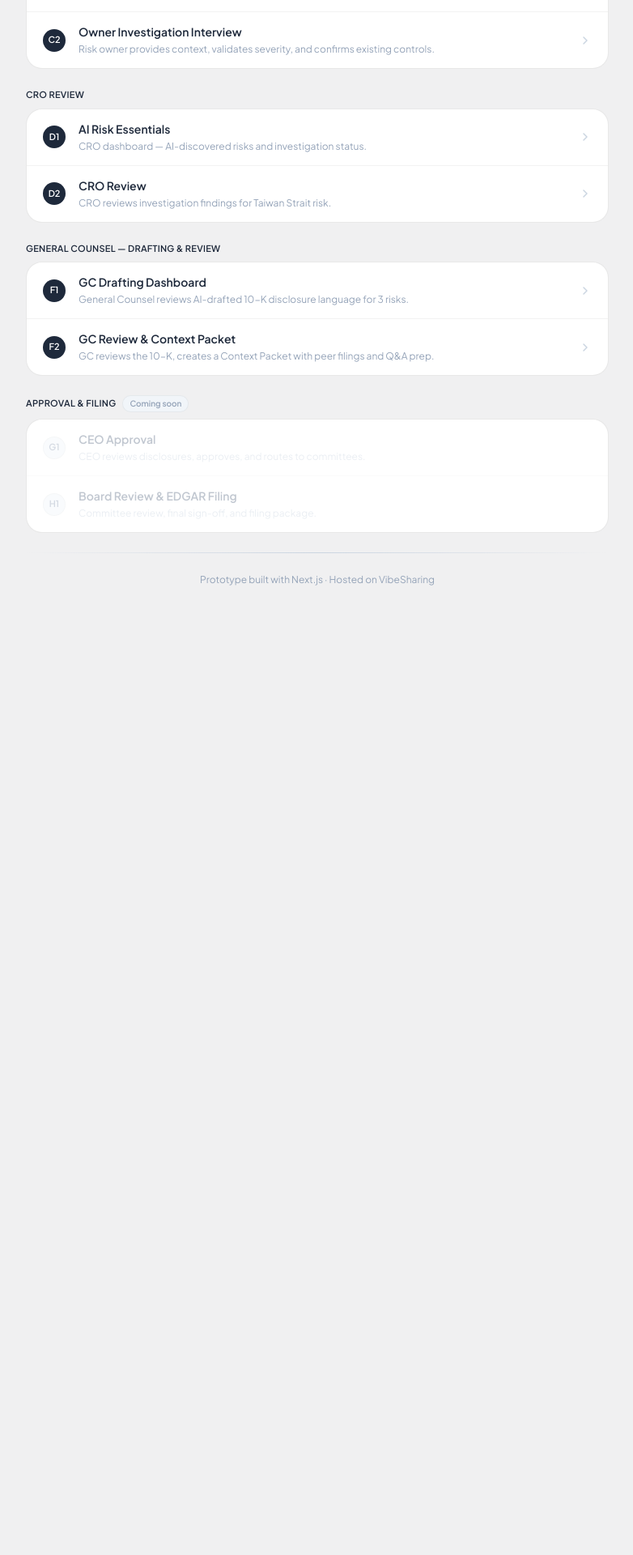
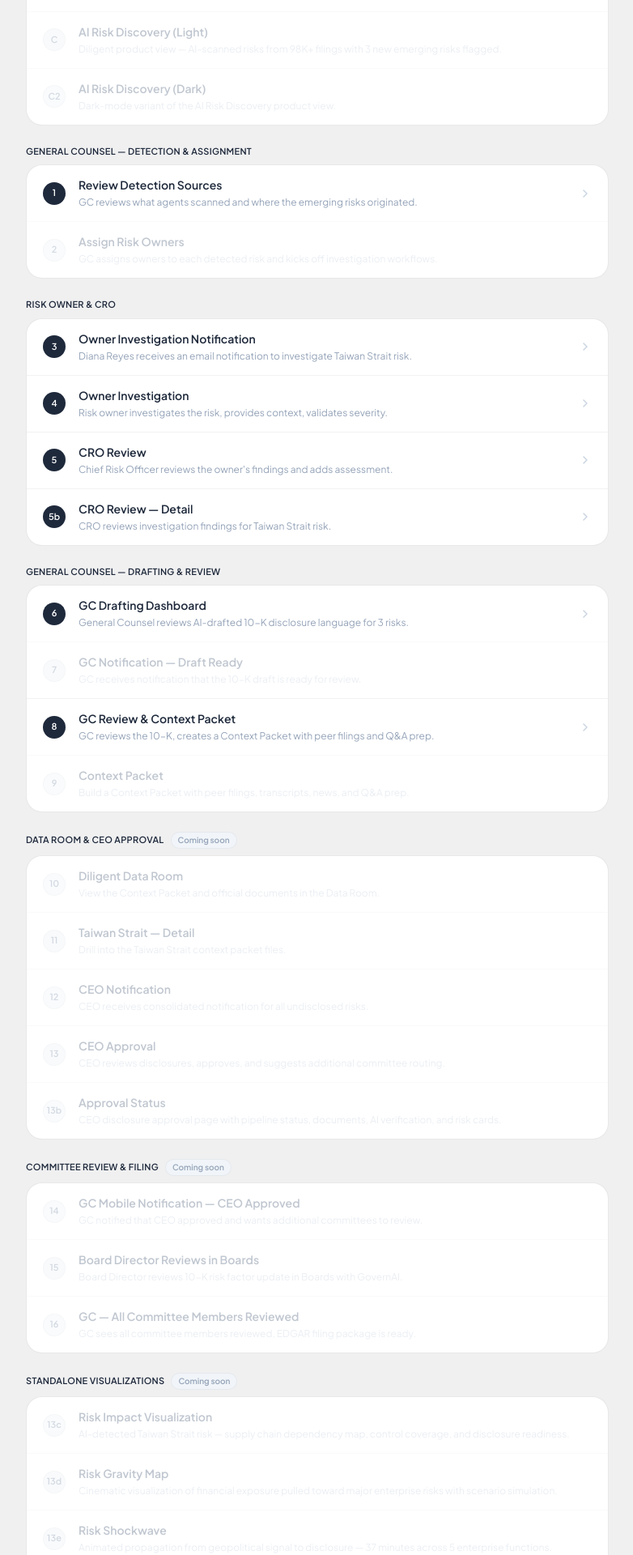
Before and after one commit to vibesharing-prototypes/daniel-erg-v3, a Next.js app: page / in a window 1280 px wide. Shown: the part 520-2440 px from the top of the page at 81% size, without its empty margins (248-1030 px from the left). Before the commit the page ends 1285 px from the top, so only its background shows below. Built offline with nearby package versions, Linux system fonts and the light colour scheme.

Commit message:
Update Prototype Index to match full V2 flow — 7 sections, missing steps disabled

```diff
--- a/app/page.tsx
+++ b/app/page.tsx
@@ -23,12 +23,26 @@ type Section = {
 
 const sections: Section[] = [
   {
-    heading: "GRC Command Center",
+    heading: "Entry Points",
     steps: [
       {
-        id: "B1",
+        id: "A",
+        title: "Boards Home (Near-Term Vision)",
+        description: "GC opens the standard Boards system enhanced with the GRC Command Center panel.",
+        href: "/superhero/boards-home",
+        enabled: false,
+      },
+      {
+        id: "A2",
+        title: "Boards Home — Dark",
+        description: "Dark-mode variant of the Boards system with GRC Command Center panel.",
+        href: "/superhero/boards-dark",
+        enabled: false,
+      },
+      {
+        id: "B",
         title: "GRC Command Center",
-        description: "Agents detect emerging risks, GC assigns owners in one step.",
+        description: "GC opens the full GRC Command Center — agents have detected emerging risks.",
         href: "/gc-commandcenter",
         enabled: true,
       },
@@ -39,40 +53,68 @@ const sections: Section[] = [
         href: "/gc-commandcenter/status",
         enabled: true,
       },
+      {
+        id: "C",
+        title: "AI Risk Discovery (Light)",
+        description: "Diligent product view — AI-scanned risks from 98K+ filings with 3 new emerging risks flagged.",
+        href: "/superhero/risk-discovery",
+        enabled: false,
+      },
+      {
+        id: "C2",
+        title: "AI Risk Discovery (Dark)",
+        description: "Dark-mode variant of the AI Risk Discovery product view.",
+        href: "/superhero/risk-discovery-dark",
+        enabled: false,
+      },
     ],
   },
   {
-    heading: "Risk Owner Investigation",
+    heading: "General Counsel — Detection & Assignment",
     steps: [
       {
-        id: "C1",
-        title: "Owner Notification",
-        description: "Risk owner receives notification to begin investigation.",
+        id: "1",
+        title: "Review Detection Sources",
+        description: "GC reviews what agents scanned and where the emerging risks originated.",
+        href: "/gc-commandcenter/gc-drafting",
+        enabled: true,
+      },
+      {
+        id: "2",
+        title: "Assign Risk Owners",
+        description: "GC assigns owners to each detected risk and kicks off investigation workflows.",
+        href: "/superhero/coordinator",
+        enabled: false,
+      },
+    ],
+  },
+  {
+    heading: "Risk Owner & CRO",
+    steps: [
+      {
+        id: "3",
+        title: "Owner Investigation Notification",
+        description: "Diana Reyes receives an email notification to investigate Taiwan Strait risk.",
         href: "/gc-commandcenter/owner-investigation/notification?risk=taiwan&owner=diana-reyes",
         enabled: true,
       },
       {
-        id: "C2",
-        title: "Owner Investigation Interview",
-        description: "Risk owner provides context, validates severity, and confirms existing controls.",
+        id: "4",
+        title: "Owner Investigation",
+        description: "Risk owner investigates the risk, provides context, validates severity.",
         href: "/gc-commandcenter/owner-investigation?risk=taiwan&owner=diana-reyes",
         enabled: true,
       },
-    ],
-  },
-  {
-    heading: "CRO Review",
-    steps: [
       {
-        id: "D1",
-        title: "AI Risk Essentials",
-        description: "CRO dashboard — AI-discovered risks and investigation status.",
+        id: "5",
+        title: "CRO Review",
+        description: "Chief Risk Officer reviews the owner's findings and adds assessment.",
         href: "/gc-commandcenter/cro-review",
         enabled: true,
       },
       {
-        id: "D2",
-        title: "CRO Review",
+        id: "5b",
+        title: "CRO Review — Detail",
         description: "CRO reviews investigation findings for Taiwan Strait risk.",
         href: "/gc-commandcenter/cro-review/review?risk=taiwan&owner=diana-reyes",
         enabled: true,
@@ -83,36 +125,130 @@ const sections: Section[] = [
     heading: "General Counsel — Drafting & Review",
     steps: [
       {
-        id: "F1",
+        id: "6",
         title: "GC Drafting Dashboard",
         description: "General Counsel reviews AI-drafted 10-K disclosure language for 3 risks.",
         href: "/gc-commandcenter/gc-drafting",
         enabled: true,
       },
       {
-        id: "F2",
+        id: "7",
+        title: "GC Notification — Draft Ready",
+        description: "GC receives notification that the 10-K draft is ready for review.",
+        href: "/gc-commandcenter/gc-notification/draft-ready",
+        enabled: false,
+      },
+      {
+        id: "8",
         title: "GC Review & Context Packet",
         description: "GC reviews the 10-K, creates a Context Packet with peer filings and Q&A prep.",
         href: "/gc-commandcenter/gc-review",
         enabled: true,
       },
+      {
+        id: "9",
+        title: "Context Packet",
+        description: "Build a Context Packet with peer filings, transcripts, news, and Q&A prep.",
+        href: "/gc-commandcenter/context-packet",
+        enabled: false,
+      },
     ],
   },
   {
-    heading: "Approval & Filing",
+    heading: "Data Room & CEO Approval",
     steps: [
       {
-        id: "G1",
+        id: "10",
+        title: "Diligent Data Room",
+        description: "View the Context Packet and official documents in the Data Room.",
+        href: "/superhero/data-room",
+        enabled: false,
+      },
+      {
+        id: "11",
+        title: "Taiwan Strait — Detail",
+        description: "Drill into the Taiwan Strait context packet files.",
+        href: "/superhero/data-room/taiwan-strait",
+        enabled: false,
+      },
+      {
+        id: "12",
+        title: "CEO Notification",
+        description: "CEO receives consolidated notification for all undisclosed risks.",
+        href: "/superhero/ceo-review/notification",
+        enabled: false,
+      },
+      {
+        id: "13",
         title: "CEO Approval",
-        description: "CEO reviews disclosures, approves, and routes to committees.",
+        description: "CEO reviews disclosures, approves, and suggests additional committee routing.",
         href: "/superhero/ceo-review",
         enabled: false,
       },
       {
-        id: "H1",
-        title: "Board Review & EDGAR Filing",
-        description: "Committee review, final sign-off, and filing package.",
+        id: "13b",
+        title: "Approval Status",
+        description: "CEO disclosure approval page with pipeline status, documents, AI verification, and risk cards.",
+        href: "/superhero/approval-status",
+        enabled: false,
+      },
+    ],
+  },
+  {
+    heading: "Committee Review & Filing",
+    steps: [
+      {
+        id: "14",
+        title: "GC Mobile Notification — CEO Approved",
+        description: "GC notified that CEO approved and wants additional committees to review.",
+        href: "/superhero/gc-notification/ceo-approved",
+        enabled: false,
+      },
+      {
+        id: "15",
+        title: "Board Director Reviews in Boards",
+        description: "Board Director reviews 10-K risk factor update in Boards with GovernAI.",
+        href: "/superhero/board-governance",
+        enabled: false,
+      },
+      {
+        id: "16",
+        title: "GC — All Committee Members Reviewed",
+        description: "GC sees all committee members reviewed, EDGAR filing package is ready.",
         href: "/superhero/gc-committee-complete",
+        enabled: false,
+      },
+    ],
+  },
+  {
+    heading: "Standalone Visualizations",
+    steps: [
+      {
+        id: "13c",
+        title: "Risk Impact Visualization",
+        description: "AI-detected Taiwan Strait risk — supply chain dependency map, control coverage, and disclosure readiness.",
+        href: "/superhero/risk-analysis",
+        enabled: false,
+      },
+      {
+        id: "13d",
+        title: "Risk Gravity Map",
+        description: "Cinematic visualization of financial exposure pulled toward major enterprise risks with scenario simulation.",
+        href: "/superhero/risk-gravity",
+        enabled: false,
+      },
+      {
+        id: "13e",
+        title: "Risk Shockwave",
+        description: "Animated propagation from geopolitical signal to disclosure — 37 minutes across 5 enterprise functions.",
+        href: "/superhero/risk-shockwave",
+        enabled: false,
+      },
+      {
+        id: "13f",
+        title: "Risk-to-Disclosure Pipeline",
+        description: "7-stage pipeline from external signal to GC decision — traceability, evidence chain, and AI-drafted disclosure.",
+        href: "/superhero/risk-pipeline",
         enabled: false,
       },
     ],
@@ -170,7 +306,7 @@ export default function PrototypeIndex() {
             Prototype Index
           </h1>
           <p className="text-[13px] text-slate-500 dark:text-zinc-400 leading-relaxed mt-2 max-w-xl">
-            The GRC Command Center flow is active. Other sections are preserved from the V2 prototype and will be rebuilt to match the new visual direction.
+            Full V2 flow mapped below. Enabled steps are live in V3. Disabled steps are coming soon.
           </p>
         </div>
       </div>
```
